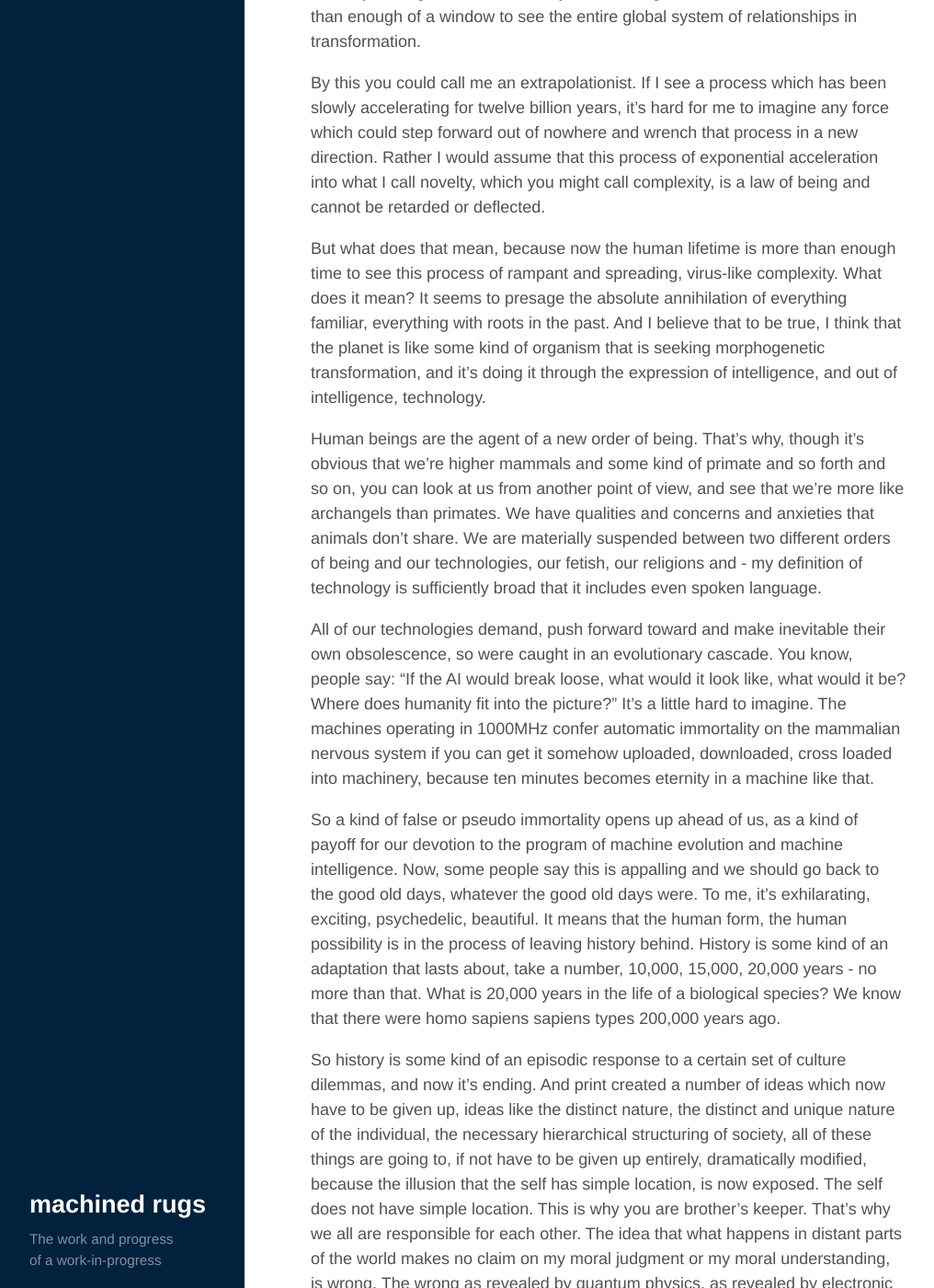
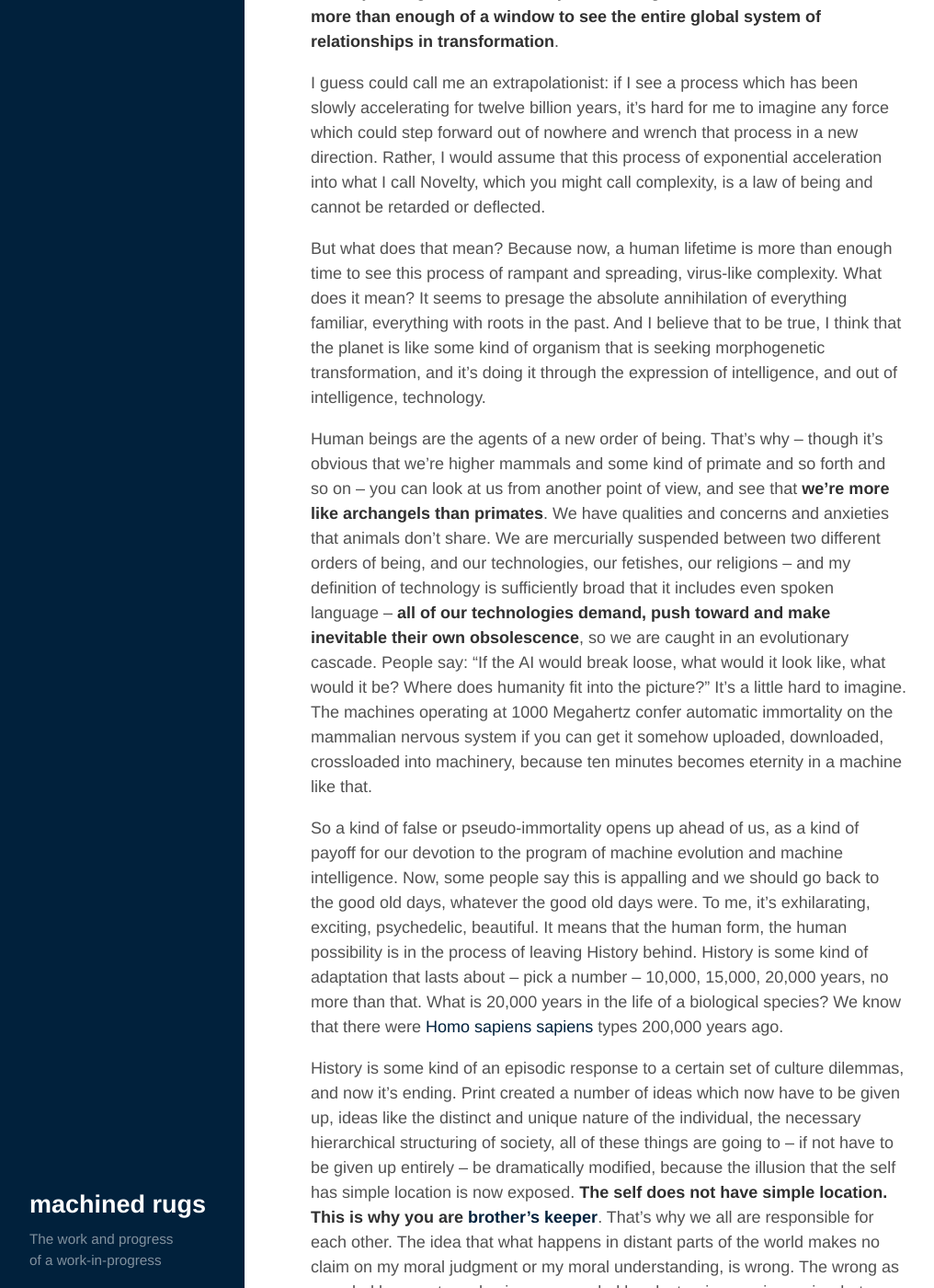
Before and after one commit to erdence/erdence.github.io, a Jekyll site: the page built from _posts/1999-04-27-mckenna-machines.markdown, in a window 1280 px wide and 1400 px high, scrolled down 9135 px. Shown: the whole window at 92% size, without its empty margins (4-1020 px from the left). Built offline with Jekyll 4.4.1, drawn with Linux system fonts in a browser that asks for light colours; some of the changed text lies outside the part shown.

Commit message:
Update 1999-04-27-mckenna-machines.markdown

```diff
--- a/_posts/1999-04-27-mckenna-machines.markdown
+++ b/_posts/1999-04-27-mckenna-machines.markdown
@@ -77,29 +77,27 @@ With that perspective then, **it seems to me that the Earth's strategy for its o
 
 You know, if you study embryology, you know that the final ramification, the final spread and thinning out of the nervous system happens very suddenly at the end of fetal development. I don't know if you've been paying attention, but in the last ten, twelve years or so a very profound change has crept over our household appliances: they've become telepathic.
 
-So while we were arguing about the implications of the internet for e-commerce or what have you, all of these passive machines previously used for playing Pong and word-processing, became subsets of a planetary node of information that is never turned off, that endlessly whispers to itself on the backchannels, that is endlessly monitoring and being inputted data from the human world. We should know, because concomintant to the development of all this technology -- [chaos theory](https://en.wikipedia.org/wiki/Chaos_theory), [non-equilibrium thermodynamics](https://en.wikipedia.org/wiki/Non-equilibrium_thermodynamics), the work of [Erich Jantsch](https://en.wikipedia.org/wiki/Erich_Jantsch) and [Ilya Prigogine](https://en.wikipedia.org/wiki/Ilya_Prigogine) and [Ralph Abraham](https://en.wikipedia.org/wiki/Ralph_Abraham) and [Stuart Kauffman](https://en.wikipedia.org/wiki/Stuart_Kauffman) -- all these people who worked in [complexity theory](https://en.wikipedia.org/wiki/Complexity_theory) and perturbation of [large scale dissipative structures](https://en.wikipedia.org/wiki/Ilya_Prigogine#Dissipative_structures_theory), these people have secured that [complex systems spontaneously mutate to higher states of order](https://en.wikipedia.org/wiki/Self-organization).
+So while we were arguing about the implications of the internet for e-commerce or what have you, all of these passive machines previously used for playing Pong and word-processing, became subsets of a planetary node of information that is never turned off, that endlessly whispers to itself on the backchannels, that is endlessly monitoring and being inputted data from the human world. We should know, because concomintant to the development of all this technology -- [chaos theory](https://en.wikipedia.org/wiki/Chaos_theory), [non-equilibrium thermodynamics](https://en.wikipedia.org/wiki/Non-equilibrium_thermodynamics), the work of [Erich Jantsch](https://en.wikipedia.org/wiki/Erich_Jantsch) and [Ilya Prigogine](https://en.wikipedia.org/wiki/Ilya_Prigogine) and [Ralph Abraham](https://en.wikipedia.org/wiki/Ralph_Abraham) and [Stuart Kauffman](https://en.wikipedia.org/wiki/Stuart_Kauffman) -- all these people who worked in [complexity theory](https://en.wikipedia.org/wiki/Complexity_theory) and perturbation of [large scale dissipative structures](https://en.wikipedia.org/wiki/Ilya_Prigogine#Dissipative_structures_theory), **these people have secured that [complex systems spontaneously mutate to higher states of order](https://en.wikipedia.org/wiki/Self-organization)**.
 
-This is counterintuitive if you're running physics 19th century style as your OS, but if you're actually keeping up with what's going on, there's nothing miraculous about this. All kinds of complex systems spontaneously mutate to higher states of order. What it really means is that we are in the process of birthing some kind of strange companion.
+This is counterintuitive if you're running "Physics, 19th Century style" as your [OS](https://en.wikipedia.org/wiki/Operating_system), but if you're actually keeping up with what's going on, there's nothing miraculous about this. All kinds of complex systems spontaneously mutate to higher states of order. What it really means, is that we are in the process of birthing some kind of strange companion.
 
-You know, Nietzsche, a hundred years ago, said "That strangest of all guests now stands at the door." He was speaking of nihilism, and certainly the 20th century sat down, had the party, drank the booze and went to bed with nihilism, but now a stranger guest stands at the door, and it is the AI. Denied as a possibility as recently as ten or fifteen years ago in books like Hubert Dreyfus's What Computers Can't Do.
+You know, [Nietzsche](https://en.wikipedia.org/wiki/Friedrich_Nietzsche), a hundred years ago, said: "That strangest of all guests now stands at the door." He was speaking of [Nihilism](https://en.wikipedia.org/wiki/Nihilism), and certainly the 20th century sat down, had the party, drank the booze and went to bed with Nihilism... **but now a stranger guest stands at the door, and it is the AI**. Denied as a possibility as recently as ten or fifteen years ago in books like [Hubert Dreyfus's _What Computers Can't Do_](https://en.wikipedia.org/wiki/Hubert_Dreyfus%27s_views_on_artificial_intelligence).
 
-But if you've been paying attention you may have noticed those voices have grown strangely silent in the past five or six years. At this point nobody wants to say what computers can't do and hang their career on that. That would be extremely reckless at this point, I would think, because the fact is, we are ourselves elements acting and reacting in a system that we cannot understand. This seems natural to me because my observations as stated here this evening, rest on an assumption which science doesn't share, which I think is easily conveyed and you can confirm it from your own experience of light, and it is this: That the universe grows more complex as we approach the present. It was simpler a million years ago, it was simpler yet a billion years ago - as you go backward in time, the universe becomes more simple.
+But, if you've been paying attention, you may have noticed those voices have grown strangely silent in the past 5 or 6 years. At this point, _nobody_ wants to say what computers can't do and hang their career on that. That would be extremely reckless at this point, because the fact is that we are ourselves elements acting and reacting in a system that we cannot understand. This seems natural to me, because my observations -- as stated here this evening -- rest on an assumption which science doesn't share, which I think is easily conveyed, and you can confirm it from your own experience of life, and it is this: **The universe grows more complex as we approach the present**. It was simpler a million years ago, it was simpler yet a billion years ago. As you go backward in time, the universe becomes more simple.
 
-As you approach this golden moment, process, complexity is layered upon complexity, not only a planetary ecosystem, not only language using cultures, but language using cultures with high technology with supercomputers, the ability to sequence our own genome, on and on and on. That's self-evident. Equally self-evident is the fact that this process of complexification that informs all nature on all levels, is visibly, palpably, obviously accelerating. And I don't mean so that glaciers retreat 50% faster or volcanism is occurring in 12% greater rate than a million years ago. I mean viscerally accelerating so that now a human life is more than enough of a window to see the entire global system of relationships in transformation.
+As you approach this golden moment, complexity is layered upon complexity, not only a planetary ecosystem, not only language-using cultures, but language-using cultures with high technology, with supercomputers, the ability to sequence our own genome, on and on and on. That's self-evident. Equally self-evident, is the fact that this process of complexification that informs all nature on all levels is visibly, palpably, _obviously_ accelerating. And I don't mean that glaciers retreat fifty percent faster, or volcanism is occurring at a twelve-percent greater rate than a million years ago. I mean _viscerally accelerating_, so that now, **a human life is more than enough of a window to see the entire global system of relationships in transformation**.
 
-By this you could call me an extrapolationist. If I see a process which has been slowly accelerating for twelve billion years, it's hard for me to imagine any force which could step forward out of nowhere and wrench that process in a new direction. Rather I would assume that this process of exponential acceleration into what I call novelty, which you might call complexity, is a law of being and cannot be retarded or deflected.
+I guess could call me an extrapolationist: if I see a process which has been slowly accelerating for twelve billion years, it's hard for me to imagine any force which could step forward out of nowhere and wrench that process in a new direction. Rather, I would assume that this process of exponential acceleration into what I call Novelty, which you might call complexity, is a law of being and cannot be retarded or deflected.
 
-But what does that mean, because now the human lifetime is more than enough time to see this process of rampant and spreading, virus-like complexity. What does it mean? It seems to presage the absolute annihilation of everything familiar, everything with roots in the past. And I believe that to be true, I think that the planet is like some kind of organism that is seeking morphogenetic transformation, and it's doing it through the expression of intelligence, and out of intelligence, technology.
+But what does that mean? Because now, a human lifetime is more than enough time to see this process of rampant and spreading, virus-like complexity. What does it mean? It seems to presage the absolute annihilation of everything familiar, everything with roots in the past. And I believe that to be true, I think that the planet is like some kind of organism that is seeking morphogenetic transformation, and it's doing it through the expression of intelligence, and out of intelligence, technology.
 
-Human beings are the agent of a new order of being. That's why, though it's obvious that we're higher mammals and some kind of primate and so forth and so on, you can look at us from another point of view, and see that we're more like archangels than primates. We have qualities and concerns and anxieties that animals don't share. We are materially suspended between two different orders of being and our technologies, our fetish, our religions and - my definition of technology is sufficiently broad that it includes even spoken language.
+Human beings are the agents of a new order of being. That's why -- though it's obvious that we're higher mammals and some kind of primate and so forth and so on -- you can look at us from another point of view, and see that **we're more like archangels than primates**. We have qualities and concerns and anxieties that animals don't share. We are mercurially suspended between two different orders of being, and our technologies, our fetishes, our religions -- and my definition of technology is sufficiently broad that it includes even spoken language -- **all of our technologies demand, push toward and make inevitable their own obsolescence**, so we are caught in an evolutionary cascade. People say: "If the AI would break loose, what would it look like, what would it be? Where does humanity fit into the picture?" It's a little hard to imagine. The machines operating at 1000 Megahertz confer automatic immortality on the mammalian nervous system if you can get it somehow uploaded, downloaded, crossloaded into machinery, because ten minutes becomes eternity in a machine like that.
 
-All of our technologies demand, push forward toward and make inevitable their own obsolescence, so were caught in an evolutionary cascade. You know, people say: "If the AI would break loose, what would it look like, what would it be? Where does humanity fit into the picture?" It's a little hard to imagine. The machines operating in 1000MHz confer automatic immortality on the mammalian nervous system if you can get it somehow uploaded, downloaded, cross loaded into machinery, because ten minutes becomes eternity in a machine like that.
+So a kind of false or pseudo-immortality opens up ahead of us, as a kind of payoff for our devotion to the program of machine evolution and machine intelligence. Now, some people say this is appalling and we should go back to the good old days, whatever the good old days were. To me, it's exhilarating, exciting, psychedelic, beautiful. It means that the human form, the human possibility is in the process of leaving History behind. History is some kind of adaptation that lasts about -- pick a number -- 10,000, 15,000, 20,000 years, no more than that. What is 20,000 years in the life of a biological species? We know that there were [Homo sapiens sapiens](https://en.wikipedia.org/wiki/Anatomically_modern_human) types 200,000 years ago.
 
-So a kind of false or pseudo immortality opens up ahead of us, as a kind of payoff for our devotion to the program of machine evolution and machine intelligence. Now, some people say this is appalling and we should go back to the good old days, whatever the good old days were. To me, it's exhilarating, exciting, psychedelic, beautiful. It means that the human form, the human possibility is in the process of leaving history behind. History is some kind of an adaptation that lasts about, take a number, 10,000, 15,000, 20,000 years - no more than that. What is 20,000 years in the life of a biological species? We know that there were homo sapiens sapiens types 200,000 years ago.
+History is some kind of an episodic response to a certain set of culture dilemmas, and now it's ending. Print created a number of ideas which now have to be given up, ideas like the distinct and unique nature of the individual, the necessary hierarchical structuring of society, all of these things are going to -- if not have to be given up entirely -- be dramatically modified, because the illusion that the self has simple location is now exposed. **The self does not have simple location. This is why you are [brother's keeper](https://en.wikipedia.org/wiki/Cain_and_Abel#Genesis_narrative)**. That's why we all are responsible for each other. The idea that what happens in distant parts of the world makes no claim on my moral judgment or my moral understanding, is wrong. The wrong as revealed by quantum physics, as revealed by electronic experience, is what [Leibniz](https://en.wikipedia.org/wiki/Gottfried_Wilhelm_Leibniz) called a [Plenum](https://en.wikipedia.org/wiki/Principle_of_plenitude). It's all one thing. It's all connected, it's all of a part.
 
-So history is some kind of an episodic response to a certain set of culture dilemmas, and now it's ending. And print created a number of ideas which now have to be given up, ideas like the distinct nature, the distinct and unique nature of the individual, the necessary hierarchical structuring of society, all of these things are going to, if not have to be given up entirely, dramatically modified, because the illusion that the self has simple location, is now exposed. The self does not have simple location. This is why you are brother's keeper. That's why we all are responsible for each other. The idea that what happens in distant parts of the world makes no claim on my moral judgment or my moral understanding, is wrong. The wrong as revealed by quantum physics, as revealed by electronic experience is what Leibniz called a plenum. It's all one thing. It's all connected, it's all of a part.
-
-So I also wanted to point out that I mentioned earlier this thing about prosthesis and how the machines are prosthetic devices extending human consciousness somewhat like psychedelics. That's the equation from a human point of view. But what is also equally true is that we are a prosthetic device for these machines. We are their eyes and ears in the world, we provide the code, we provide the constraints, we build the hardware. It is a relationship of mutual benefit.
+I also wanted to point out that I mentioned earlier this thing about prosthesis and how the machines are prosthetic devices extending human consciousness somewhat like psychedelics. That's the equation from a human point of view. But what is also equally true is that we are a prosthetic device for these machines. We are their eyes and ears in the world, we provide the code, we provide the constraints, we build the hardware. It is a relationship of mutual benefit.
 
 It's not entirely clear that our contribution will always be creative in the sense that our primate hand will be on the tiller of existence as it has been, but certainly we are part of this equation of transformation that is making itself felt, and that distinction flesh and machinery, which is easily made now, will be less easy to make in the future as we migrate toward the nanotechnological domains, the methodologies of production become much more like the processes of biology.
 
```
